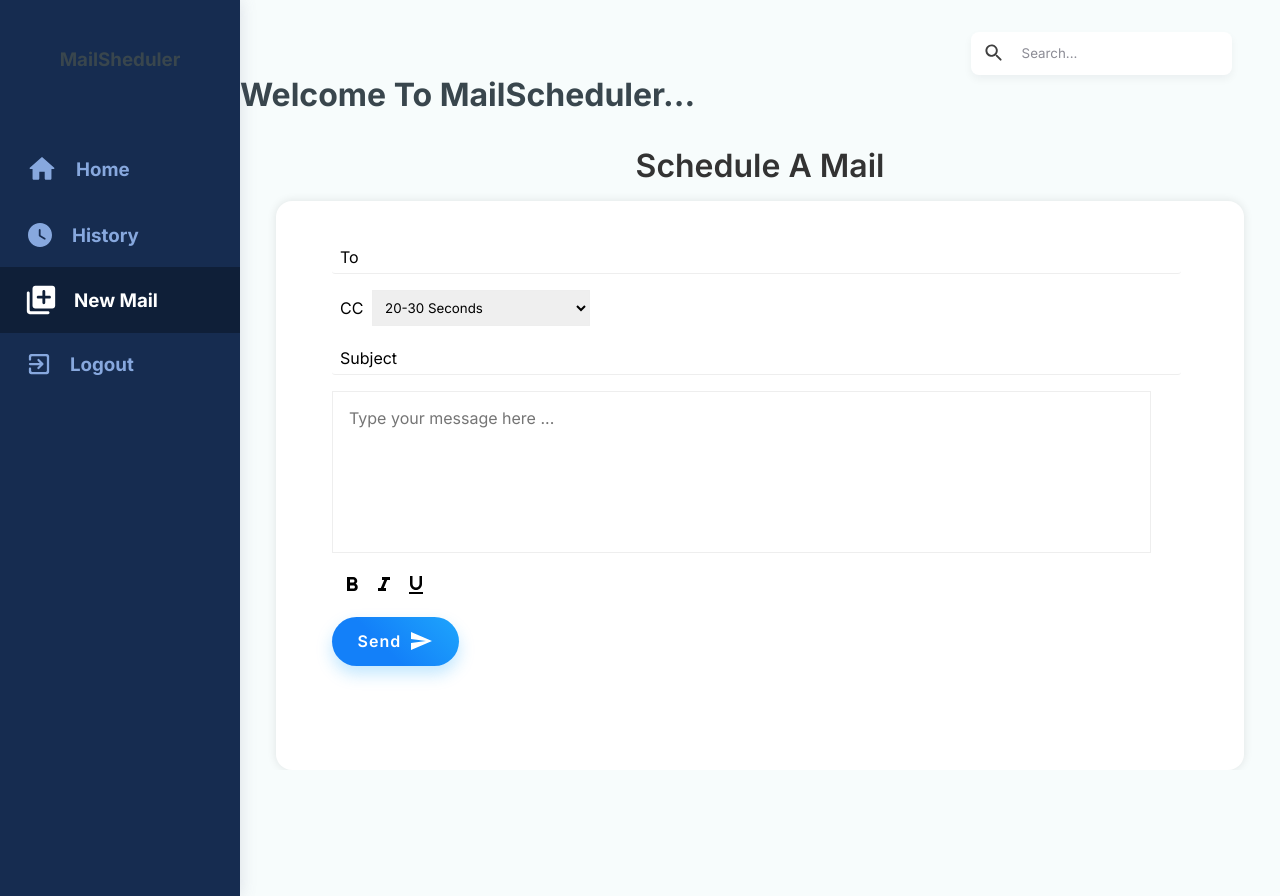
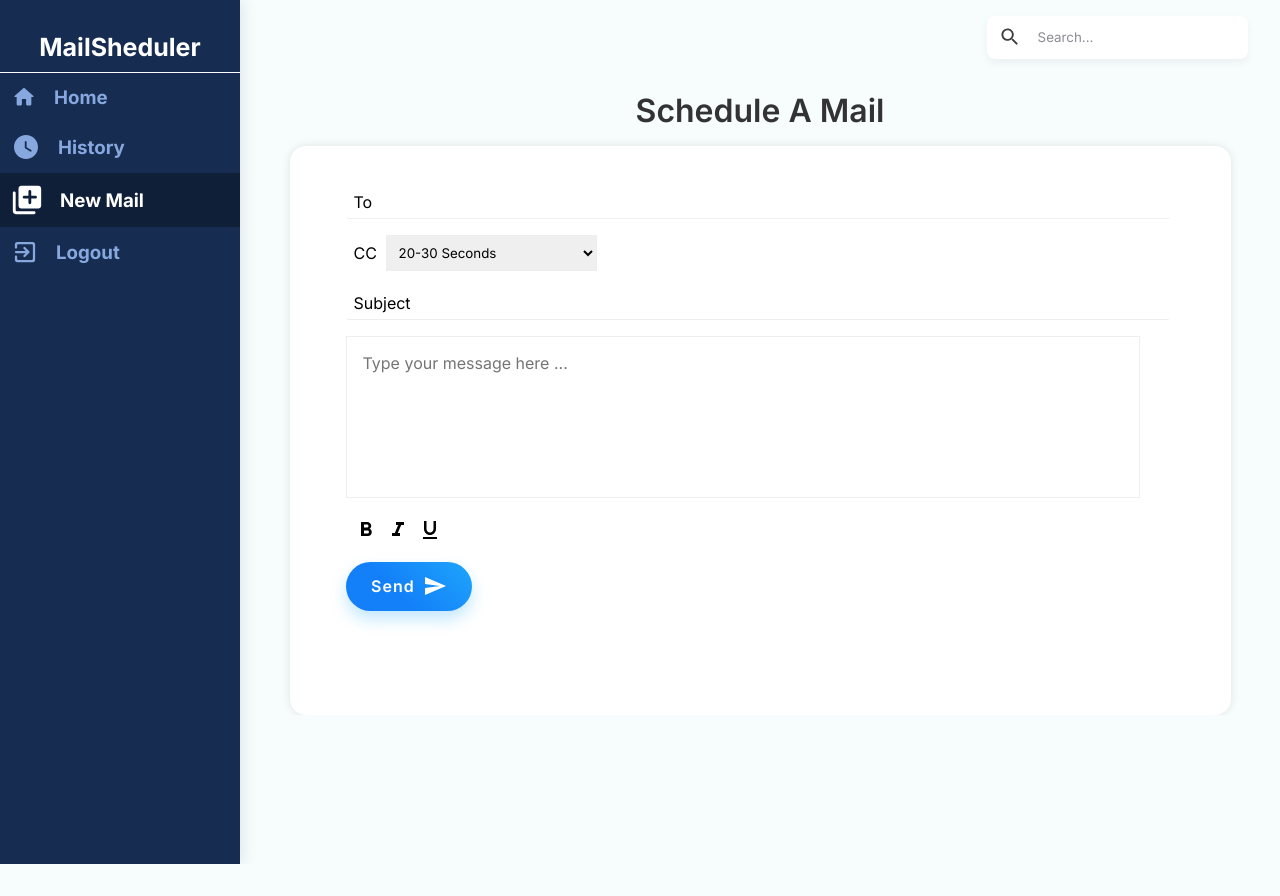
Before and after one commit to skg1998/MailSheduling, a React (Create React App) app in the folder client/: page /new_mail in a window 1280 px wide. After the commit the page ends 864 px from the top, so only its background shows below. Built offline with nearby package versions, Linux system fonts and the light colour scheme; no server answers.

Commit message:
fix(ui): UI fix

```diff
--- a/client/src/Components/Header/Header.css
+++ b/client/src/Components/Header/Header.css
@@ -2,13 +2,13 @@
   position: relative;
 }
 .header__nav {
-    padding: 2rem;
+  padding: 1rem;
   padding-bottom: 0;
   display: flex;
   align-items: center;
   justify-content: flex-end;
 }
-  .header__search{
+.header__search {
   padding: 0.33rem 0.15rem 0.33rem 0.66rem;
   background: #fff;
   box-shadow: 0 0.25rem 0.5rem rgba(26, 26, 44, 0.05);
@@ -37,7 +37,7 @@
   color: #1a1a2c;
   opacity: 0.5;
 }
-  .header__nav h3{
+.header__nav h3 {
   margin: 0 1rem;
 }
 
--- a/client/src/Components/Home/Body.js
+++ b/client/src/Components/Home/Body.js
@@ -6,8 +6,7 @@ import NewMail from '../NewMaill/NewMail'
 function Body({ title, type }) {
 
     return (
-        <div>
-            <h1>Welcome To MailScheduler...</h1>
+        <div style={{ margin: '15px' }}>
             <div className="body">
                 <h3 className="title">{title}</h3>
                 {
--- a/client/src/Components/Sidebar/Sidebar.css
+++ b/client/src/Components/Sidebar/Sidebar.css
@@ -9,12 +9,24 @@
   display: flex;
   flex-flow: column nowrap;
   align-items: center;
-  padding: 3rem 0;
+  padding: 2rem 0;
   overflow-x: hidden;
 }
 .sidebar::-webkit-scrollbar {
   display: none;
 }
+
+.heading {
+  color: white !important;
+  font-size: 25px !important;
+  margin-bottom: 10px;
+}
+
+.divider {
+  background: white !important;
+  width: 100% !important;
+}
+
 /* .sidebar__icon {
   position: absolute !important;
   top: 2rem;
@@ -23,13 +35,12 @@
   z-index: 1000;
 } */
 .sidebar__menu {
-  margin-top: 4rem;
   display: flex;
   flex-flow: column nowrap;
   width: 100%;
 }
 .sidebar__menuItem {
-  padding: 1rem 1.5rem;
+  padding: 10px;
   position: relative;
   width: 100%;
   display: flex;
--- a/client/src/Components/Sidebar/Sidebar.js
+++ b/client/src/Components/Sidebar/Sidebar.js
@@ -4,6 +4,8 @@ import HomeRoundedIcon from "@material-ui/icons/HomeRounded";
 import WatchLaterRoundedIcon from "@material-ui/icons/WatchLaterRounded";
 import LibraryAddRoundedIcon from '@material-ui/icons/LibraryAddRounded';
 import ExitToAppRoundedIcon from '@material-ui/icons/ExitToAppRounded';
+import Divider from '@material-ui/core/Divider';
+
 import { NavLink } from "react-router-dom";
 import { UserContext } from '../../App'
 import "./Sidebar.css";
@@ -27,7 +29,8 @@ function Sidebar() {
   return (
     <>
       <div className={`sidebar ${sidebarActive ? "active" : ""}`}>
-        <h3>MailSheduler</h3>
+        <h3 className="heading">MailSheduler</h3>
+        <Divider className="divider" />
         <div className="sidebar__menu">
           <NavLink
             to="/"
@@ -40,7 +43,7 @@ function Sidebar() {
           >
             <HomeRoundedIcon
               className="sidebar__menuIcon"
-              style={iconStyle(36)}
+              style={iconStyle(28)}
             /> <h3>Home</h3>
           </NavLink>
           <NavLink
--- a/client/src/Containers/Dashboard/Dashboard.js
+++ b/client/src/Containers/Dashboard/Dashboard.js
@@ -11,7 +11,6 @@ function Dashboard() {
                 <Sidebar />
                 <div style={{ width: '100%' }}>
                     <Header />
-
                     <Route exact path="/">
                         <Body title="Your Scheduled Mails" type="pending" />
                     </Route>
```
Lines whose indentation alone changed are shown as unchanged.
